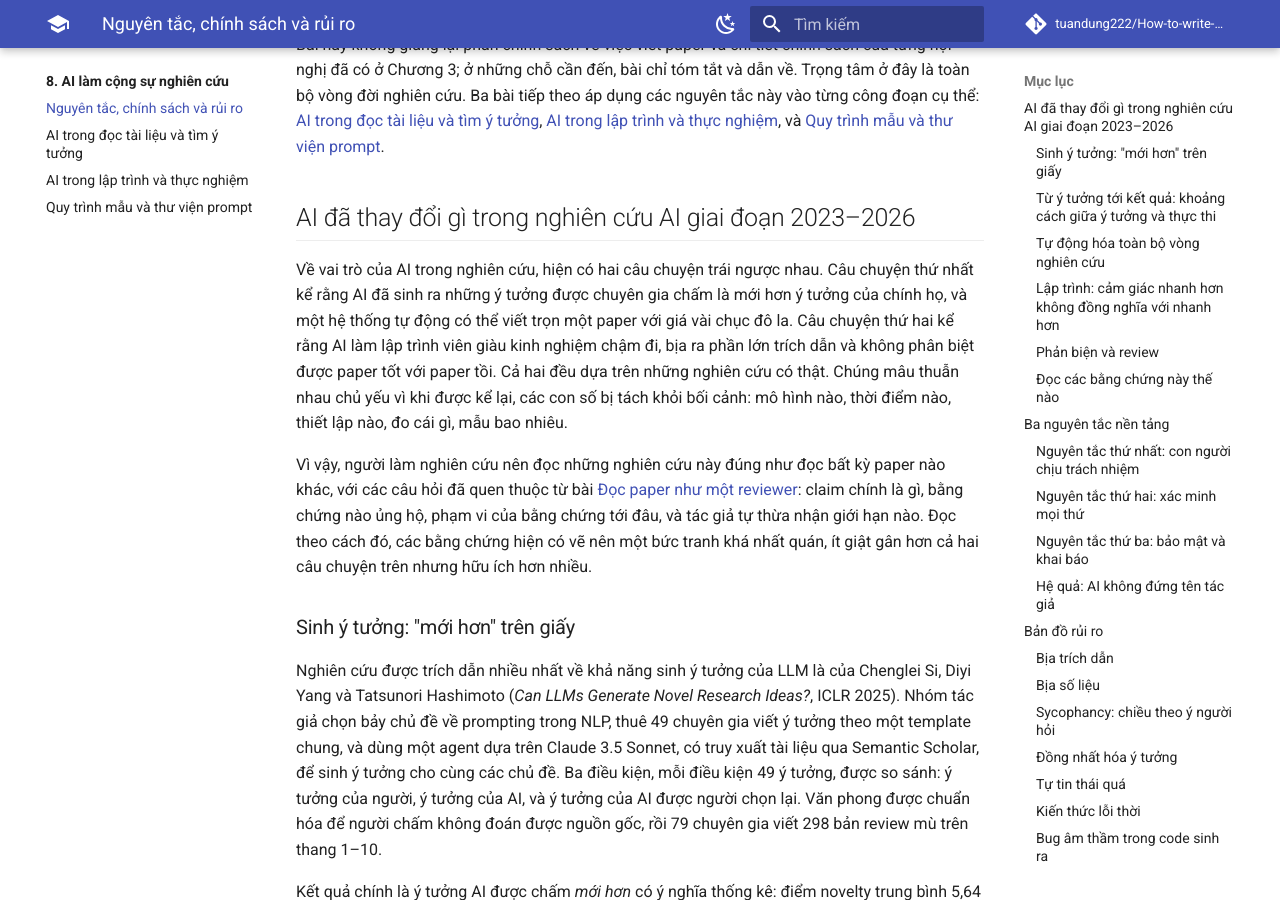
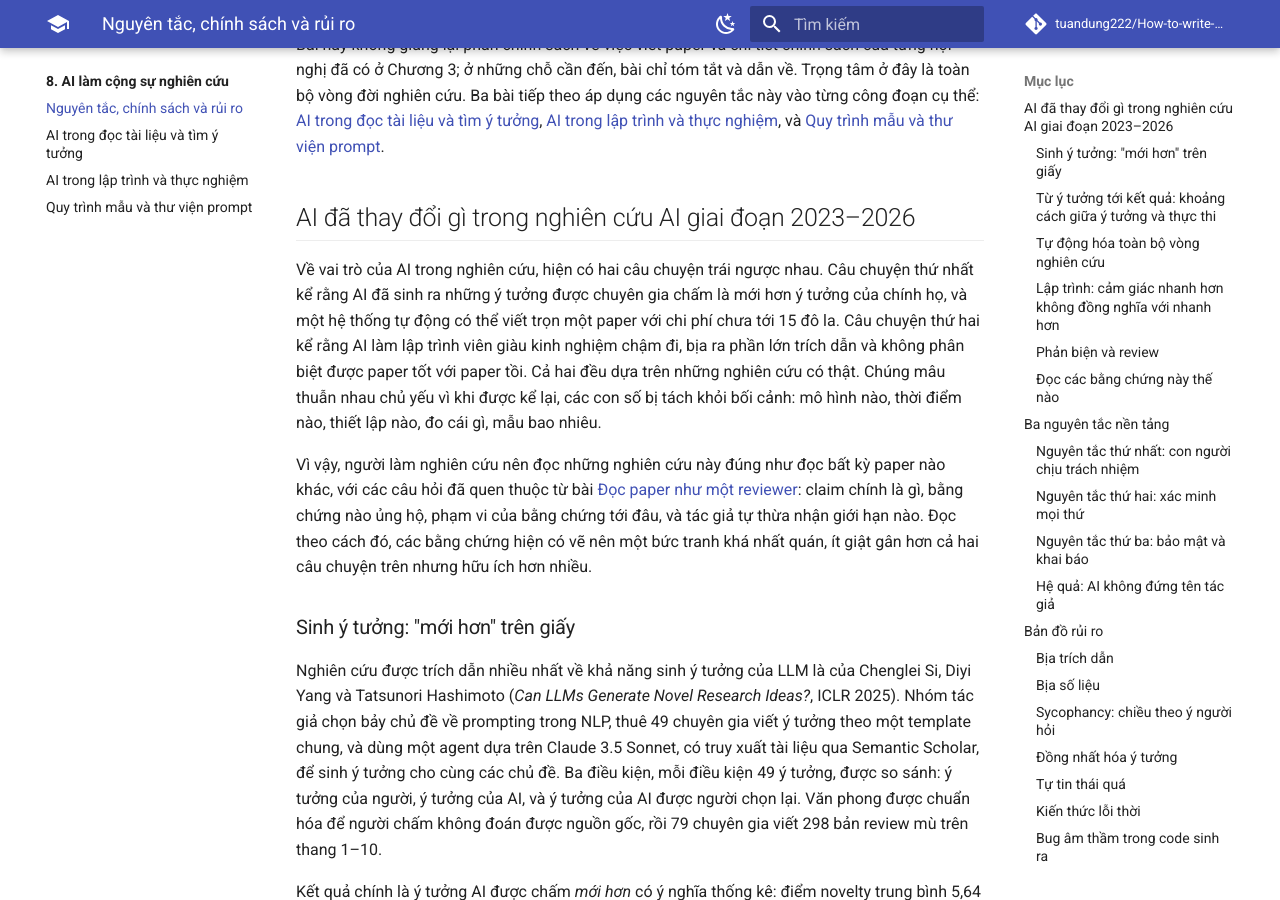
Before and after one commit to tuandung222/How-to-write-Astar-Paper, an MkDocs documentation site: the page built from docs/08-ai-cong-su/nguyen-tac.md, in a window 1280 px wide and 900 px high, scrolled down 981 px. Built offline with MkDocs 1.6.1 and Material for MkDocs 9.7.7, drawn with Linux system fonts in a browser that asks for light colours; comment, search, counter and statistics services are not loaded.

Commit message:
WIP: new lessons in progress
Co-Authored-By: Claude Opus 5.5 <noreply@anthropic.com>
Claude-Session: https://claude.ai/code/session_01PnSv8GAUeHr81U3JHWhtn7

```diff
--- a/docs/08-ai-cong-su/nguyen-tac.md
+++ b/docs/08-ai-cong-su/nguyen-tac.md
@@ -18,7 +18,7 @@ Bài này không giảng lại phần chính sách về việc viết paper và
 
 ## AI đã thay đổi gì trong nghiên cứu AI giai đoạn 2023–2026
 
-Về vai trò của AI trong nghiên cứu, hiện có hai câu chuyện trái ngược nhau. Câu chuyện thứ nhất kể rằng AI đã sinh ra những ý tưởng được chuyên gia chấm là mới hơn ý tưởng của chính họ, và một hệ thống tự động có thể viết trọn một paper với giá vài chục đô la. Câu chuyện thứ hai kể rằng AI làm lập trình viên giàu kinh nghiệm chậm đi, bịa ra phần lớn trích dẫn và không phân biệt được paper tốt với paper tồi. Cả hai đều dựa trên những nghiên cứu có thật. Chúng mâu thuẫn nhau chủ yếu vì khi được kể lại, các con số bị tách khỏi bối cảnh: mô hình nào, thời điểm nào, thiết lập nào, đo cái gì, mẫu bao nhiêu.
+Về vai trò của AI trong nghiên cứu, hiện có hai câu chuyện trái ngược nhau. Câu chuyện thứ nhất kể rằng AI đã sinh ra những ý tưởng được chuyên gia chấm là mới hơn ý tưởng của chính họ, và một hệ thống tự động có thể viết trọn một paper với chi phí chưa tới 15 đô la. Câu chuyện thứ hai kể rằng AI làm lập trình viên giàu kinh nghiệm chậm đi, bịa ra phần lớn trích dẫn và không phân biệt được paper tốt với paper tồi. Cả hai đều dựa trên những nghiên cứu có thật. Chúng mâu thuẫn nhau chủ yếu vì khi được kể lại, các con số bị tách khỏi bối cảnh: mô hình nào, thời điểm nào, thiết lập nào, đo cái gì, mẫu bao nhiêu.
 
 Vì vậy, người làm nghiên cứu nên đọc những nghiên cứu này đúng như đọc bất kỳ paper nào khác, với các câu hỏi đã quen thuộc từ bài [Đọc paper như một reviewer](../01-truoc-khi-viet/doc-nhu-reviewer.md): claim chính là gì, bằng chứng nào ủng hộ, phạm vi của bằng chứng tới đâu, và tác giả tự thừa nhận giới hạn nào. Đọc theo cách đó, các bằng chứng hiện có vẽ nên một bức tranh khá nhất quán, ít giật gân hơn cả hai câu chuyện trên nhưng hữu ích hơn nhiều.
 
```
